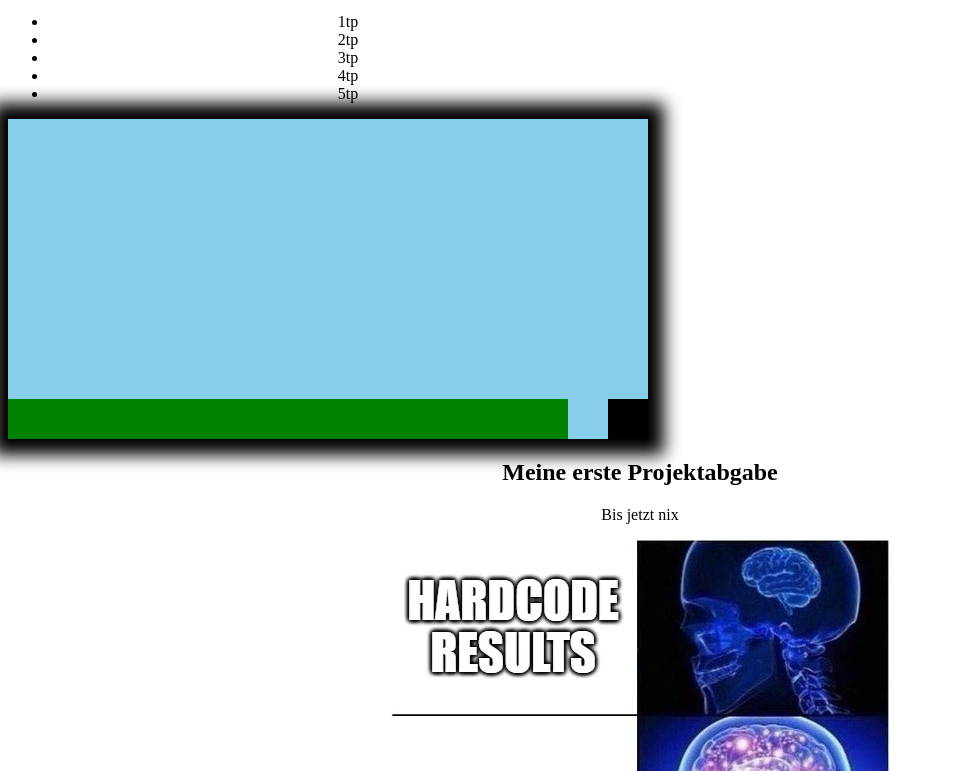
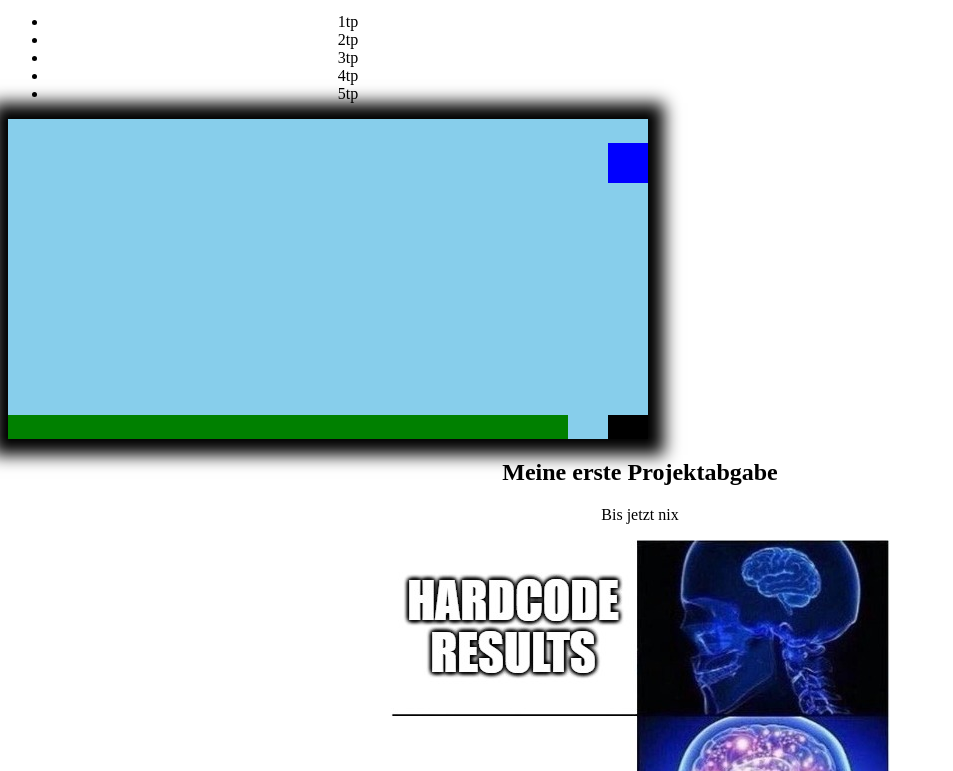
Before and after one commit to WebAppLecture/projekt-corona-pferdchen, a plain HTML site: page index.html in a window 1280 px wide. Shown: the part 29-800 px from the top of the page, without its empty margins (0-953 px from the left). Drawn offline with Linux system fonts and the light colour scheme.

Commit message:
one blue square - yeah

```diff
--- a/src/css/main.css
+++ b/src/css/main.css
@@ -1,2 +1 @@
 @import url("./window.css");
-@import url("./canvas.css");
--- /dev/null
+++ b/src/js/coronaJump.js
@@ -0,0 +1,67 @@
+import {GameTemplate } from "./gameTemplate.js";
+import { GameObject } from "./gameObject.js";
+
+
+export class CoronaJump extends GameTemplate{
+    start(){
+        this.initTrail();
+        this.pushMaps();
+
+
+
+    }
+    initTrail(){
+        this.trailA = new GameObject(XBEGINNING, 370, TRAILLENGTH, 30, "green", -5, 0);
+        this.trailB = new GameObject(750, 370, 650, 30, "black", -5, 0);
+    }
+
+    initObjects(){
+
+
+    }
+
+    pushMaps(){
+        let trailmap = [
+            "1____________",
+            "1_2__________",
+            "1_______2____"];
+        let mapping = [["1", ["green", 50]],["2",["#99FFCC", 50]],["_",["blue", 50]]];
+        let obMap = new Map(mapping);
+        for(let i = 0; i<trailmap.length; i++){
+            let reihe = trailmap[i];
+            for(let r = reihe.length; r>0; r--){
+                let symbol = reihe[i];
+                let piece = obMap.get(symbol);
+                let piececolor = piece[0];
+                let pieceheight = piece[1];
+                this.pieceTrail = new GameObject(750,r*30,50, pieceheight, piececolor ,-4,0);
+
+            }
+        }
+    }
+
+    draw(ctx){
+        this.trailA.draw(ctx);
+        this.trailB.draw(ctx);
+        this.pieceTrail.draw(ctx);
+    }
+    update(ctx){ //trails laufen in Schleife abwechselnd durch, mit Loch dazwischen
+        this.updateTrails(ctx);
+
+
+
+    }
+    updateTrails(ctx){
+        [this.trailA, this.trailB].forEach(element => {
+            if(element.x <= -TRAILLENGTH){
+                element.x = 800;
+            } else {
+                element.update(ctx);
+            }
+        });
+    }
+
+};
+
+const XBEGINNING = 0,
+    TRAILLENGTH = 700;
--- a/src/js/gameEngine.js
+++ b/src/js/gameEngine.js
@@ -1,4 +1,4 @@
-import { Trail } from "./trail.js";
+import { CoronaJump } from "./coronaJump.js";
 
 export class GameEngine {
 
@@ -15,7 +15,7 @@ export class GameEngine {
 
     loadGame() {
 
-        this.game = new Trail();
+        this.game = new CoronaJump();
         this.gameLoop();
         console.log("GameEngine");
     }
--- a/src/js/index.js
+++ b/src/js/index.js
@@ -1,5 +1,5 @@
 import { GameEngine } from "./gameEngine.js";
-import { Trail } from "./trail.js";
+
 
 window.gameEngine = new GameEngine(
     document.querySelector(".button"),
--- a/src/js/trail.js
+++ /dev/null
@@ -1,48 +0,0 @@
-import {GameTemplate } from "./gameTemplate.js";
-import { GameObject } from "./gameObject.js";
-
-export class CoronaJump extends GameTemplate{
-    start(){
-        this.initTrail();
-    }
-
-
-}
-
-
-const XBEGINNING = 0,
-    TRAILLENGTH = 700;
-export class Trail extends GameTemplate{
-
-    start(){
-        this.trailA = new GameObject(XBEGINNING, 350, TRAILLENGTH, 50, "green", -5, 0);
-        this.trailB = new GameObject(750, 350, 650, 50, "black", -5, 0);
-    }
-
-
-    draw(ctx){
-        this.trailA.draw(ctx);
-        this.trailB.draw(ctx);
-    }
-
-    update(ctx){ //trails laufen in Schleife abwechselnd durch, mit Loch dazwischen
-        [this.trailA, this.trailB].forEach(element => {
-            if(element.x <= -TRAILLENGTH){
-                element.x = 800;
-            } else {
-                element.update(ctx);
-            }
-        });
-
-
-    }
-
-    checkTrailGone(){
-
-    }
-
-
-
-
-
-}
```
Also changed, not shown: src/js/player.js (added).
